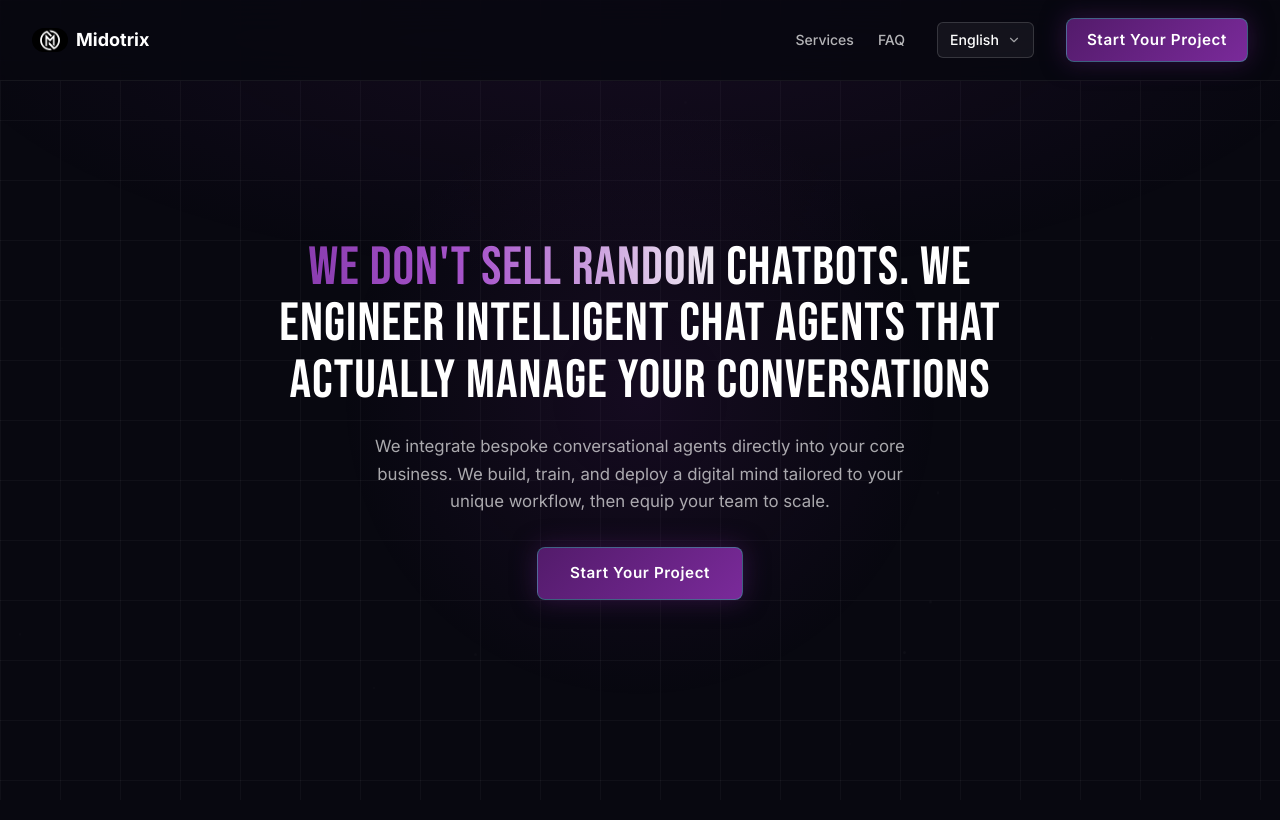
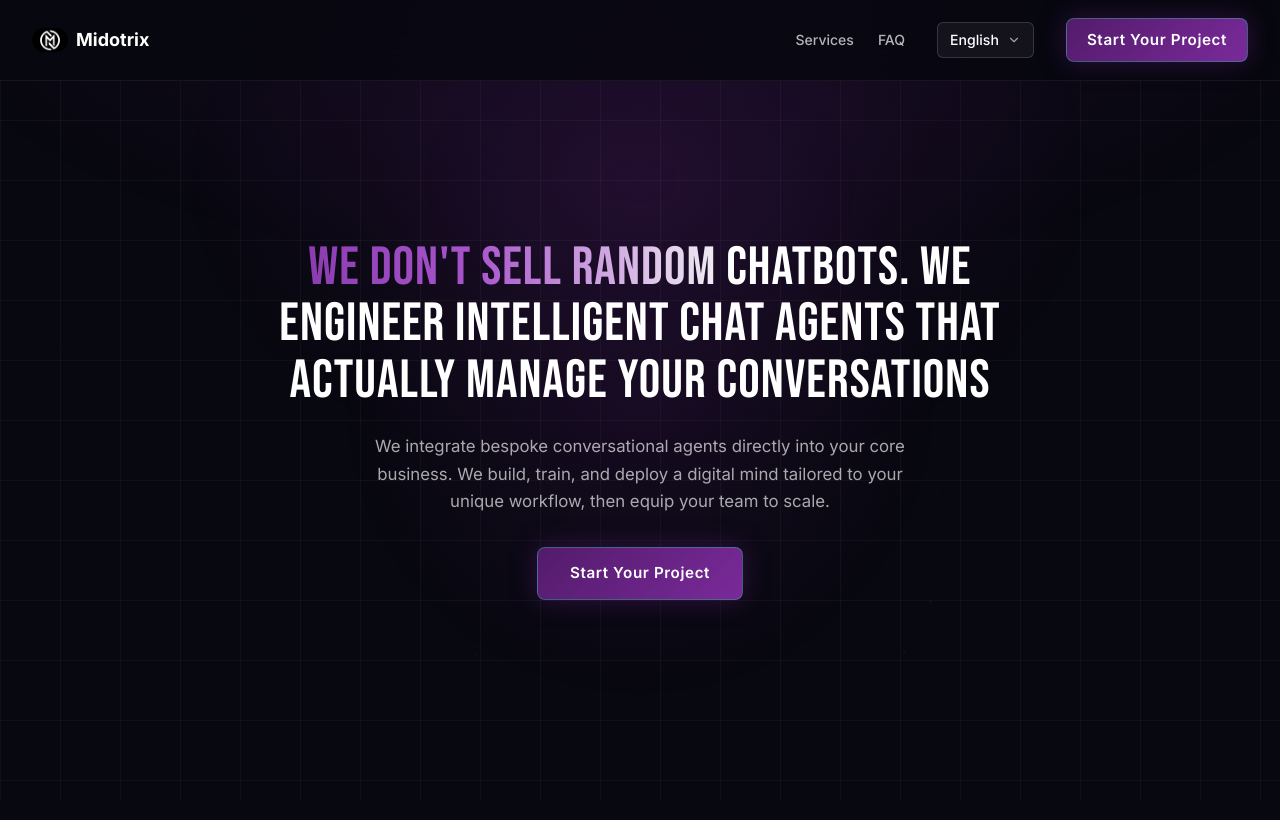
Before and after one commit to contactmidotrix-dot/v0-midotrix, a Next.js app: page / in a window 1280 px wide. Shown: the top 820 px of the page. Built offline with nearby package versions, Linux system fonts and the light colour scheme.

Commit message:
feat: add global purple glow atmosphere effect to layout

```diff
--- a/app/layout.tsx
+++ b/app/layout.tsx
@@ -78,6 +78,29 @@ export default function RootLayout({
       </head>
       <body className="font-sans antialiased bg-[#080810] text-white">
         <LanguageProvider>
+          {/*
+           * ── GLOBAL PURPLE GLOW — top of every page ──────────────────────
+           * A single soft radial glow at the very top-center of the viewport.
+           * Looks like a subtle light source bleeding from above.
+           * NOT a grid. NOT full-page color. Just atmosphere.
+           */}
+          <div
+            aria-hidden="true"
+            style={{
+              position: "fixed",
+              top: "-120px",
+              left: "50%",
+              transform: "translateX(-50%)",
+              width: "900px",
+              height: "600px",
+              borderRadius: "50%",
+              background:
+                "radial-gradient(ellipse at center, rgba(83,27,107,0.28) 0%, rgba(83,27,107,0.08) 45%, transparent 72%)",
+              pointerEvents: "none",
+              zIndex: 0,
+              // No grid — clean atmosphere only
+            }}
+          />
           {children}
         </LanguageProvider>
         {process.env.NODE_ENV === "production" && <Analytics />}
```
